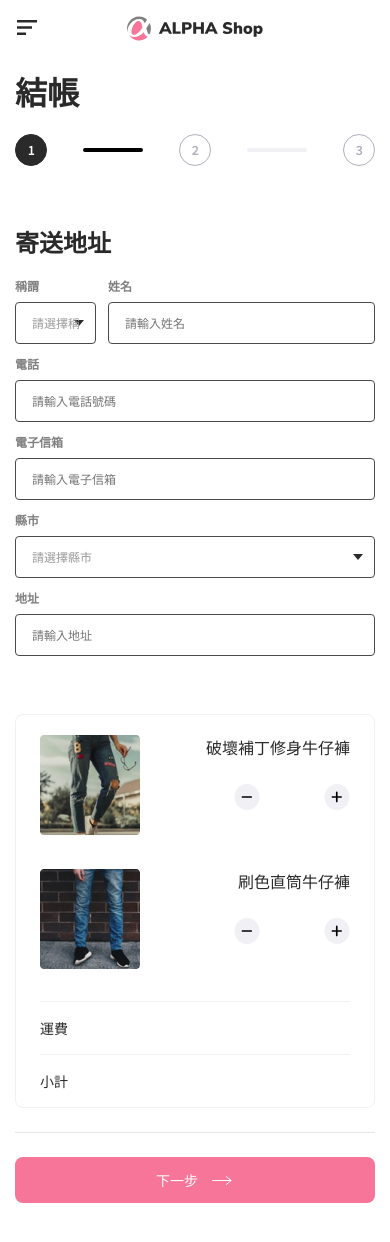
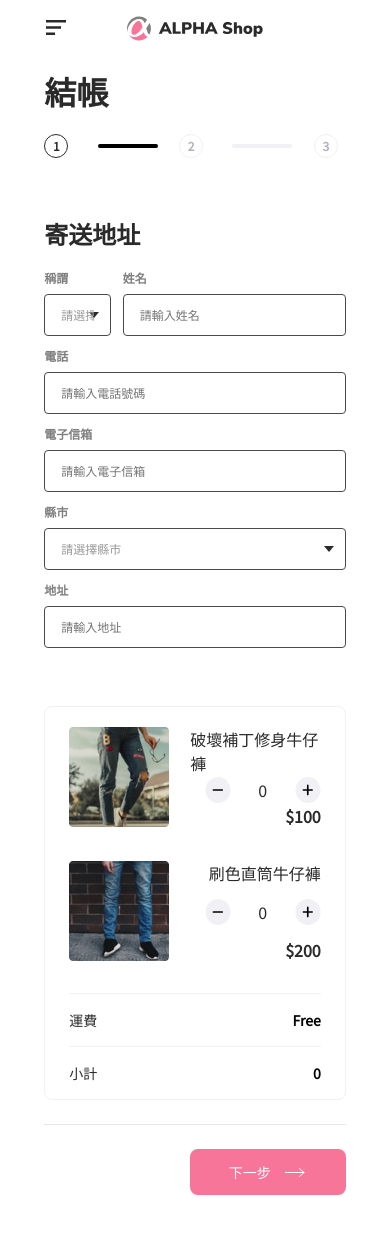
Before and after one commit to chenchiachi/Alpha-Shop, a React (Create React App) app: page / in a window 390 px wide. Built offline with nearby package versions, Linux system fonts and the light colour scheme.

Commit message:
Add stepHandler and amountHandler

```diff
--- a/src/components/Main.js
+++ b/src/components/Main.js
@@ -1,13 +1,31 @@
+import { useState } from 'react';
 import Form from './Step/Form/Form';
 import Cart from './Step/Cart';
 import ProgressControl from './Step/ProgressControl';
-const Main = () => {
+const Main = props => {
+  const [currentStep, setCurrentStep] = useState(1)
+  const [fee, setFee] = useState(0)
+
+  const stepHandler = (e) => {
+    const progressBtn = e.target.id
+    if (progressBtn === 'next') {
+      setCurrentStep(currentStep + 1)
+    }
+    if (progressBtn === 'prev') {
+      setCurrentStep(currentStep - 1)
+    }
+  };
+
+  const feeHandler = (shipping) => {
+    setFee(shipping.price)
+  }
+
   return (
     <main className='site-main'>
       <div className='main-container'>
-        <Form />
-        <Cart />
-        <ProgressControl />
+        <Form currentStep={currentStep} onChangeFee={feeHandler} />
+        <Cart fee={fee} />
+        <ProgressControl onChange={stepHandler} currentStep={currentStep} />
       </div>
     </main>
   )
--- a/src/components/Step/Cart.js
+++ b/src/components/Step/Cart.js
@@ -1,49 +1,103 @@
+import { useState } from 'react';
+import { useEffect } from 'react';
+import CartItem from './CartItem';
 import product1Img from '../../assets/product-1.jpg';
 import product2Img from '../../assets/product-2.jpg';
-import { ReactComponent as MinusIcon } from '../../assets/minus.svg';
-import { ReactComponent as PlusIcon } from '../../assets/plus.svg';
-const Cart = () => {
+
+const DUMMY_ITEMS = [
+  {
+    id: 1,
+    name: '破壞補丁修身牛仔褲',
+    img: product1Img,
+    price: 100,
+    quantity: 0,
+  },
+  {
+    id: 2,
+    name: '刷色直筒牛仔褲',
+    img: product2Img,
+    price: 200,
+    quantity: 0,
+  }
+];
+
+const Cart = ({ fee }) => {
+
+  const [items, setItems] = useState(DUMMY_ITEMS)
+
+  const [amount, setAmount] = useState(0)
+
+  const addItemHandler = (itemId) => {
+    setItems(preItems => {
+      const updatedItems = preItems.map(item => {
+        if (itemId === item.id) {
+          return {
+            ...item,
+            quantity: item.quantity + 1
+          }
+        } else {
+          return item
+        }
+      })
+      amountHandler(updatedItems);
+      return updatedItems;
+    })
+
+  };
+
+  const removeItemHandler = (itemId) => {
+    setItems(preItems => {
+      const updatedItems = preItems.map(item => {
+        if (itemId === item.id) {
+          return item.quantity > 0
+            ? {
+              ...item,
+              quantity: item.quantity - 1
+            } : item
+        } else {
+          return item
+        }
+      })
+      amountHandler(updatedItems)
+      return updatedItems
+    })
+
+  };
+  useEffect(() => {
+    amountHandler(items);
+  });
+
+
+
+  const amountHandler = (items) => {
+    const itemsAmount = items.reduce((a, b) => a + b.price * b.quantity, 0);
+    const updatedAmount = itemsAmount + fee
+    setAmount(updatedAmount)
+
+  }
   return (
     <section className='cart-container col col-lg-5 col-sm-12'>
       <h3 className='cart-title'>購物籃</h3>
-    <section className='product-list col col-12' data-total-price='0'>
-      <div className='product-container col col-12' data-count='0' data-price='3999'>
-        <img className='img-container' src={product1Img} />
-        <div className='product-info'>
-          <div className='product-name'>破壞補丁修身牛仔褲</div>
-          <div className='product-control-container'>
-            <div className='product-control'>
-              <MinusIcon className="product-action minus" />
-              <span className='product-count'></span>
-              <PlusIcon className="product-action plus" />
-            </div>
-          </div>
-          <div className='price'></div>
-        </div>
-      </div>
-      <div className='product-container col col-12' data-count='0' data-price='1299'>
-        <img className='img-container' src={product2Img} />
-        <div className='product-info'>
-          <div className='product-name'>刷色直筒牛仔褲</div>
-          <div className='product-control-container'>
-            <div className='product-control'>
-              <MinusIcon className="product-action minus" />
-              <span className='product-count'></span>
-              <PlusIcon className="product-action plus" />
-            </div>
-          </div>
-          <div className='price'></div>
-        </div>
-      </div>
+      <section className='product-list col col-12'>
+        {items.map(item =>
+          <CartItem
+            {...item}
+            key={item.id}
+            onAdd={() => addItemHandler(item.id)}
+            onRemove={() => removeItemHandler(item.id)
+            }
+          />
+        )}
+
       </section>
 
       <section className='cart-info shipping col col-12'>
         <div className='text'>運費</div>
-      <div className='price'></div>
+        <div className='price'>{fee === 0 ? 'Free' : fee}</div>
       </section>
       <section className='cart-info total col col-12'>
         <div className='text'>小計</div>
-      <div className='price'></div>
+        <div className='price'>{amount}</div>
       </section>
     </section>
   )
--- /dev/null
+++ b/src/components/Step/CartItem.js
@@ -0,0 +1,26 @@
+
+import { ReactComponent as MinusIcon } from '../../assets/minus.svg';
+import { ReactComponent as PlusIcon } from '../../assets/plus.svg';
+
+const CartItem = ({ img, name, quantity, price,onRemove, onAdd }) => {
+
+
+  return (
+    <div className='product-container col col-12' >
+      <img className='img-container' src={img} />
+      <div className='product-info'>
+        <div className='product-name'>{name}</div>
+        <div className='product-control-container'>
+          <div className='product-control'>
+            <MinusIcon className="product-action minus" onClick={onRemove} />
+            <span className='product-count'>{quantity}</span>
+              <PlusIcon className="product-action plus" onClick={onAdd} />
+          </div>
+        </div>
+        <div className='price'>${price}</div>
+      </div>
+    </div>
+  )
+} ;
+
+export default CartItem;
--- a/src/components/Step/Form/Form.js
+++ b/src/components/Step/Form/Form.js
@@ -5,17 +5,17 @@ import Step3 from '../Step3';
 import StepProgress from '../StepProgress';
 
 
-const Form = () => {
+const Form = ({ currentStep, onChangeFee }) => {
   return (
-      <section className="register-container col col-lg-6 col-sm-12" data-phase="1" data-total-price="0">
-      <StepProgress className="register-container col col-lg-6 col-sm-12" data-phase="1" data-total-price="0" />
-        <form className='form-container'>
-          <Step1 />
-          {/* <Step2 />
-        <Step3 /> */}
-        </form>
+    <section className="register-container col col-lg-6 col-sm-12" >
+      <StepProgress className="register-container col col-lg-6 col-sm-12" currentStep={currentStep} />
+      <form className='form-container'>
+        {currentStep === 1 && <Step1 />}
+        {currentStep === 2 && <Step2 onChangeFee={onChangeFee} />}
+        {currentStep === 3 && <Step3 />}
+      </form>
 
-  </section>
+    </section>
   )
 };
 
--- a/src/components/Step/Form/SelectGroup.js
+++ b/src/components/Step/Form/SelectGroup.js
@@ -5,7 +5,7 @@ const SelectGroup = props => {
       <label className='input-label'>{props.label}</label>
       <div className='select-container'>
         <select required>
-          {props.options.map(option => <option value={option.value}>{option.name}</option>)}
+          {props.options.map(option => <option key={option.value}value={option.value}>{option.name}</option>)}
 
         </select>
       </div>
--- a/src/components/Step/ProgressControl.js
+++ b/src/components/Step/ProgressControl.js
@@ -1,37 +1,39 @@
 import { ReactComponent as RightArrow } from '../../assets/right-arrow.svg';
 import { ReactComponent as LeftArrow } from '../../assets/left-arrow.svg';
-const ProgressControl = () => {
-return (
+const ProgressControl = ({ currentStep, onChange }) => {
+
+  return (
     <section className='progress-control-container col col-lg-6 col-sm-12'>
-        <section className='button-group col col-12' data-phase='address'>
-          <button className='next cursor-point'>
+      {currentStep === 1 && <section className='button-group col col-12 ' >
+        <button className='next cursor-point' onClick={onChange} id='next'>
+          下一步
+          <RightArrow className='svg' />
+        </button>
+      </section>}
+      {currentStep === 2 &&
+        <section className='button-group col col-12'>
+          <button className='prev cursor-point' onClick={onChange} id='prev' >
+            <LeftArrow className='svg' />
+            上一步
+          </button>
+          <button className='next cursor-point' onClick={onChange} id='next'>
             下一步
             <RightArrow className='svg' />
           </button>
         </section>
-
-        <section className='button-group col col-12' data-phase='shipping'>
-          <button className='prev cursor-point' >
+      }
+      {currentStep === 3 &&
+        <section className='button-group col col-12' >
+          <button className='prev cursor-point' onClick={onChange} id='prev'>
             <LeftArrow className='svg' />
             上一步
           </button>
           <button className='next cursor-point'>
-            下一步
-            <RightArrow className='svg' />
-          </button>
-        </section>
-
-        <section className='button-group col col-12' data-phase='credit-card'>
-          <button className='prev cursor-point' >
-            <LeftArrow className='svg' />
-            上一步
-          </button>
-          <button className='next cursor-point '>
             確認下單
           </button>
-        </section>
+        </section>}
     </section>
-)
+  )
 };
 
 export default ProgressControl;
--- a/src/components/Step/Step2.js
+++ b/src/components/Step/Step2.js
@@ -1,35 +1,56 @@
-import React from "react";
+import React from 'react';
 
-const Step2 = () => {
-return (
-  <React.Fragment>
-    <h3 className="form-title">運送方式</h3>
-    <section className="form-body col col-12">
-      <label className="radio-group col col-12" data-price="0">
-        <input id="shipping-standard" type="radio" name="shipping" checked />
-        <div className="radio-info">
-          <div className="col col-12">
-            <div className="text">標準運送</div>
-            <div className="price">Free</div>
-          </div>
-          <div className="period col col-12">約 3~7 個工作天</div>
+const shippingOptions = [
+  {
+    id: 'shipping-standard',
+    name: '標準運送',
+    price: 0,
+    shippingTime: '約 3~7 個工作天'
+  },
+  {
+    id: 'shipping-dhl',
+    name: 'DHL 貨運',
+    price: 500,
+    shippingTime: '48 小時內送達'
+
+  }
+]
+
+const Shipping = ({ id, name, price, shippingTime, onChangeFee, isChecked }) => {
+  return (
+    <label className='radio-group col col-12'>
+      <input id={id} type='radio' name='shipping' onClick={onChangeFee} />
+      <div className='radio-info'>
+        <div className='col col-12'>
+          <div className='text'>{name}</div>
+          <div className='price'>{price === 0 ? 'Free' : `$${price}`}</div>
         </div>
-        <div className="radio-box-border"></div>
-      </label>
-      <label className="radio-group col col-12" data-price="500">
-        <input id="shipping-dhl" type="radio" name="shipping" />
-        <div className="radio-info">
-          <div className="col col-12">
-            <div className="text">DHL 貨運</div>
-            <div className="price">$500</div>
-          </div>
-          <div className="period col col-12">48 小時內送達</div>
-        </div>
-        <div className="radio-box-border"></div>
-      </label>
-    </section>
-  </React.Fragment>
-)
+        <div className='period col col-12'>{shippingTime}</div>
+      </div>
+      <div className='radio-box-border'></div>
+    </label>
+  )
+}
+
+
+
+const Step2 = ({ onChangeFee, isChecked }) => {
+
+  return (
+    <React.Fragment>
+      <h3 className='form-title'>運送方式</h3>
+      <section className='form-body col col-12'>
+        {shippingOptions.map(option =>
+          <Shipping
+            key={option.id}
+            {...option}
+            onChangeFee={() => onChangeFee(option)}
+          />
+        )}
+
+      </section>
+    </React.Fragment>
+  )
 };
 
 export default Step2;
--- a/src/components/Step/StepProgress.js
+++ b/src/components/Step/StepProgress.js
@@ -1,35 +1,47 @@
 import React from 'react';
 import { ReactComponent as CompleteIcon } from '../../assets/pg-complete.svg';
 
+function Step({ currentStep, step, label }) {
+  return (
+    <span className={`progress-group ${ currentStep >=step ? 'step-current' : ''}`} >
+      <span className="progress-icon  ">
+        <span className="text">
+        {currentStep > step ? <CompleteIcon className="icon" /> : step}
+        </span>
+      </span>
+      <span className="progress-label">{label}</span>
+    </span>
+  )
+}
 
-const StepProgress =() => {
+const ProgressBar = ({className}) => {
+  return (
+    <span className={className}></span>
+  );
+}
+
+const StepProgress = ({ currentStep }) => {
   return (
     <React.Fragment>
       <h2 className="register-title col col-12">結帳</h2>
       <section className="progress-container col col-12">
-      <span className="progress-group" data-phase="address">
-        <span className="progress-icon">
-          <span className="text">1</span>
-          <CompleteIcon className="icon cursor-point" />
-        </span>
-        <span className="progress-label">寄送地址</span>
-      </span>
-      <span className="progress-bar" data-order="1"></span>
-      <span className="progress-group" data-phase="shipping">
-        <span className="progress-icon">
-          <span className="text">2</span>
-          <CompleteIcon className="icon cursor-point" />
-        </span>
-        <span className="progress-label">運送方式</span>
-      </span>
-      <span className="progress-bar" data-order="2"></span>
-      <span className="progress-group" data-phase="credit-card">
-        <span className="progress-icon">
-          <span className="text">3</span>
-          <CompleteIcon className="icon cursor-point" />
-        </span>
-        <span className="progress-label">付款資訊</span>
-      </span>
+        <Step
+          currentStep={currentStep}
+          step={1}
+          label={'寄送地址'}
+        />
+        <ProgressBar className="progress-bar"/>
+        <Step
+          currentStep={currentStep}
+          step={2}
+          label={'運送方式'}
+        />
+        <ProgressBar className={`progress-bar${currentStep >= 2 ? '' : '-undone'}`} />
+        <Step
+          currentStep={currentStep}
+          step={3}
+          label={'付款資訊'}
+        />
       </section>
     </React.Fragment>
   )
--- a/src/styles/_base.scss
+++ b/src/styles/_base.scss
@@ -72,6 +72,7 @@ li {
   display: none;
 }
 
+
 @mixin col-series($serial) {
   display: flex;
   flex-wrap: wrap;
@@ -105,3 +106,9 @@ li {
     }
   }
 }
+@media screen and (max-width: $screen-break-point) {
+  body {
+    width:85%;
+    margin:0 auto;
+  }
+}
--- a/src/styles/_cart.scss
+++ b/src/styles/_cart.scss
@@ -58,6 +58,10 @@ section.product-list {
           width: 27px;
           height: 26px;
           cursor: pointer;
+        }
+        button {
+          border: none;
+          background: none;
         }
 
         .product-count {
--- a/src/styles/_form.scss
+++ b/src/styles/_form.scss
@@ -183,12 +183,12 @@ section.form-body {
   }
 }
 
-section.progress-control-container {
-  position: absolute;
-  left: 0px;
-  right: 0px;
-  bottom: 0px;
-}
+// section.progress-control-container {
+//   position: absolute;
+//   left: 0px;
+//   right: 0px;
+//   bottom: 0px;
+// }
 
 section.button-group {
   padding-top: 24px;
@@ -273,40 +273,13 @@ section.button-group {
 }
 
 @media screen and (max-width: $screen-break-point) {
-  section.progress-container {
-    margin-top: 24px;
-    .progress-group {
-      .progress-icon {
-        width: 32px;
-        height: 32px;
-        margin-right: 0px;
-
-        .text {
-          line-height: 32px;
-        }
-      }
-    }
-    .progress-label {
-      display: none;
-    }
-  }
   section.form-container {
     margin-top: 24px;
-  }
-  section.progress-control-container {
     position: relative;
-    margin-top: 24px;
-    margin-bottom: 40px;
   }
   section.button-group {
     button.next {
       width: 156px;
     }
-
-    &[data-phase="address"] {
-      button.next {
-        width: 100%;
-      }
-    }
   }
 }
--- a/src/styles/_stepProgress.scss
+++ b/src/styles/_stepProgress.scss
@@ -1,45 +1,15 @@
-%done-phase {
-  .icon {
-    display: inline-block;
+%progress-bar {
+    display: flex;
+    flex-grow: 1;
+    max-width: 60px;
+    height: 1px;
+    margin: 0px 8px;
+    border-width: 2px;
+    border-style: solid;
+    border-radius: 15px;
+    border-color: var(--done-progress-border);
   }
-  .text {
-    display: none;
-  }
-}
-%undone-phase {
-  .icon {
-    display: none;
-  }
-  .text {
-    display: inline-block;
-  }
-}
-%current-text {
-  color: var(--progress-current-color);
-}
-%current-icon {
-  @extend %current-text;
-  background-color: transparent;
-  border: 1px solid var(--progress-current-color);
-  @extend %undone-phase;
-}
-%undone-text {
-  color: var(--progress-undone-color);
-}
-%undone-icon {
-  @extend %undone-text;
-  background-color: transparent;
-  border: 1px solid var(--progress-undone-color);
-  @extend %undone-phase;
-}
-%done-text {
-  @extend %current-text;
-}
-%done-icon {
-  color: var(--progress-done-color);
-  background-color: transparent;
-  @extend %done-phase;
-}
+
 
 .register-container {
   h2.register-title {
@@ -57,15 +27,13 @@
   margin-top: 48px;
 
   .progress-bar {
-    display: flex;
-    flex-grow: 1;
-    max-width: 60px;
-    height: 1px;
-    margin: 0px 8px;
-    border-width: 2px;
-    border-style: solid;
-    border-radius: 15px;
+    @extend %progress-bar;
   }
+  .progress-bar-undone {
+    @extend %progress-bar;
+      border-color: var(--undone-progress-border);
+    }
+
 
   .progress-group {
     display: flex;
@@ -77,18 +45,24 @@
       height: 24px;
       margin-right: 8px;
       border-radius: 50%;
+      border: 1px solid var(--undone-progress-border);
+      color: var(--progress-undone-color);
 
       .text {
         position: absolute;
         top: 50%;
         left: 50%;
-        transform: translate(-50%,-50%);
+        transform: translate(-50%, -50%);
         font-size: 12px;
         font-weight: 700;
         text-align: center;
         color: inherit;
       }
       .icon {
+        position: absolute;
+        top: 50%;
+        left: 50%;
+        transform: translate(-50%, -50%);
         width: inherit;
         height: inherit;
       }
@@ -96,79 +70,32 @@
     .progress-label {
       font-weight: 400;
       line-height: 24px;
+      color: var(--progress-undone-color);
+    }
+  }
+  .step-current {
+    .progress-icon {
+      color: var(--main-text);
+      background-color: transparent;
+      border: 1px solid var(--progress-current-color);
+    }
+    .progress-label {
       color: var(--main-text);
     }
   }
 }
 
-$phase-map: (
-  1: 'address',
-  2: 'shipping',
-  3: 'credit-card',
-);
-@for $index from 1 to 4 {
-  .register-container[data-phase='#{$index}'] {
-    // progress-bar
-    .progress-bar {
-      &[data-order='1'] {
-        border-color: var(--done-progress-border);
-      }
-      &[data-order='2'] {
-        @if $index == 1 {
-          border-color: var(--undone-progress-border);
-        } @else {
-          border-color: var(--done-progress-border);
-        }
-      }
-    }
 
-    @each $key, $phase in $phase-map {
-      // progress-group
-      .progress-group[data-phase='#{$phase}'] {
-        @if $key > $index {
-          .progress-icon {
-            @extend %undone-icon;
-          }
-          .progress-label {
-            @extend %undone-text;
-          }
-        } @else if $key == $index {
-          .progress-icon {
-            @extend %current-icon;
-          }
-          .progress-label {
-            @extend %current-text;
-          }
-        } @else {
-          .progress-icon {
-            @extend %done-icon;
-          }
-          .progress-label {
-            @extend %done-text;
-          }
-        }
-
-        @if $phase == 'address' {
-          .progress-icon {
-            background-color: var(--pg-addr-bg-color);
-            border-color: var(--pg-addr-bg-color);
-            .text {
-              color: var(--pg-addr-color);
-            }
-          }
-        }
-      }
-
-      // progress-control
-      & ~ .progress-control-container {
-        .button-group[data-phase='#{$phase}'] {
-          @if $index == $key {
-            display: flex;
-          } @else {
-            display: none;
-          }
-        }
-      }
+@media screen and (max-width: $screen-break-point) {
+  section.progress-container {
+    margin-top: 24px;
+    .progress-label {
+      display: none;
     }
   }
+  section.progress-control-container {
+    position: relative;
+    margin-top: 24px;
+    margin-bottom: 40px;
+  }
 }
```
Lines whose indentation alone changed are shown as unchanged.
